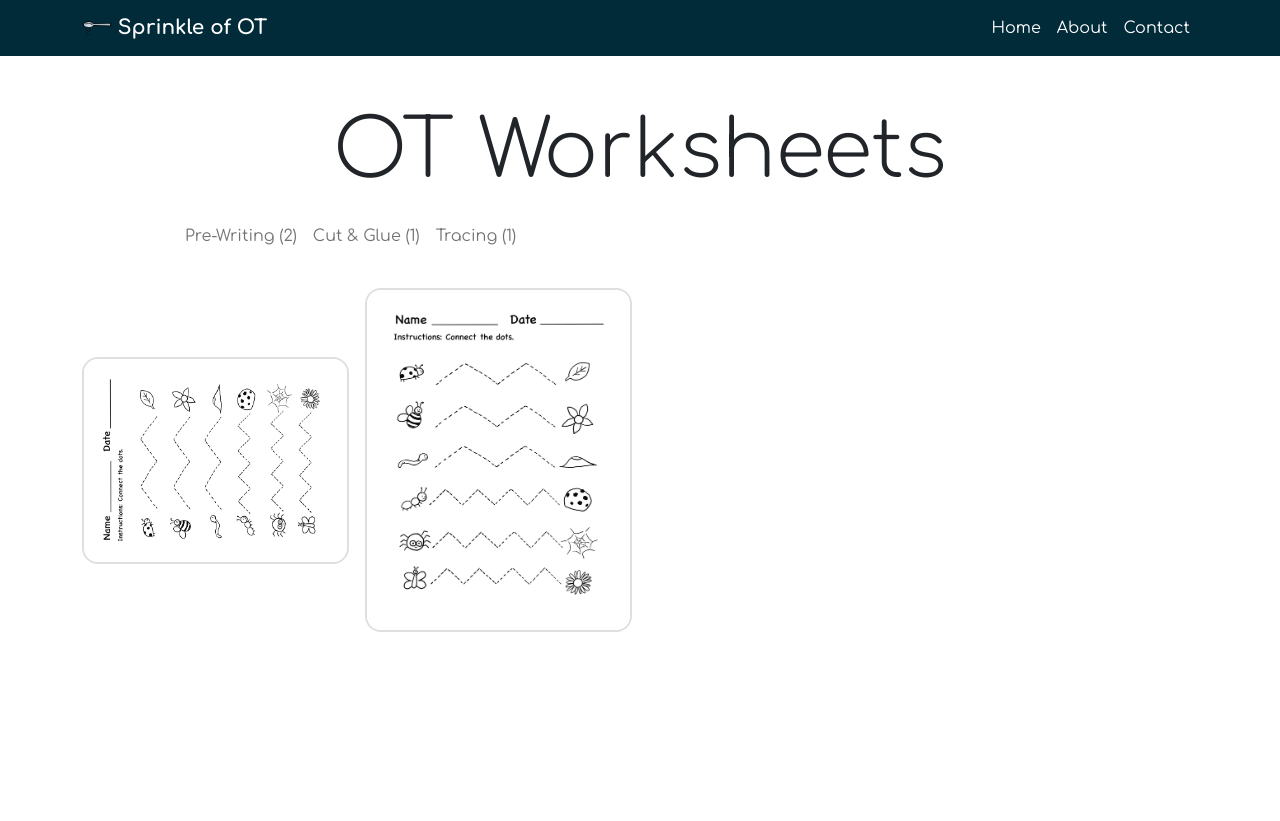
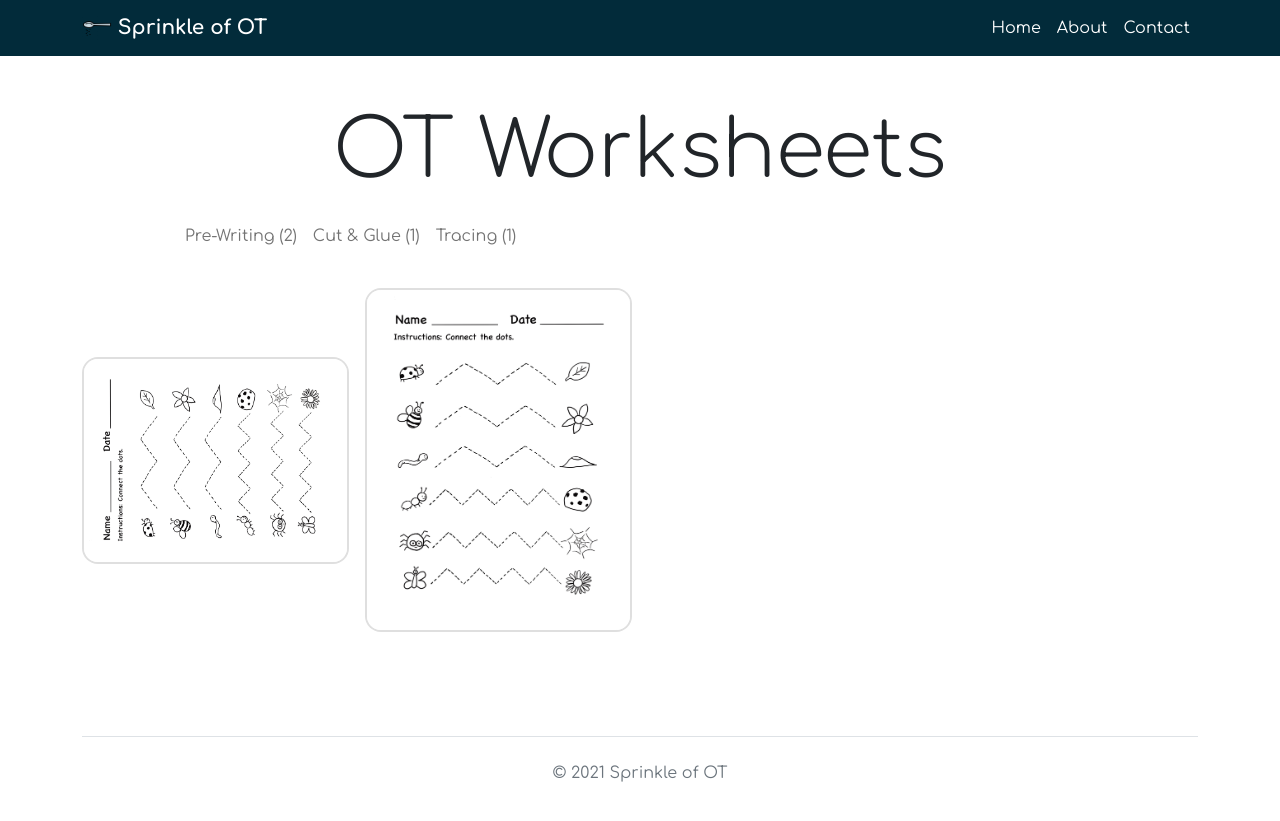
Before and after one commit to SprinkleOfOT/sprinkleofot.github.io, a Jekyll site: the page built from index.html, in a window 1280 px wide. Shown: the top 821 px of the page. Built offline with Jekyll 4.4.1, drawn with Linux system fonts in a browser that asks for light colours; the list of posts is cut into pages by our own code.

Commit message:
Add footer

```diff
--- a/_layouts/default.html
+++ b/_layouts/default.html
@@ -42,6 +42,14 @@
     <main role="main">
         {{ content }}
     </main>
+
+    <div class="container">
+      <footer class="py-2 mt-4">
+        <div class="border-bottom pb-4 mb-4"></div>
+        <p class="text-center text-muted">© 2021 Sprinkle of OT</p>
+      </footer>
+    </div>
+
     <script src="{{site.baseurl}}/assets/js/bootstrap.bundle.min.js" crossorigin="anonymous"></script>
 </body>
 
--- a/_pages/categories.html
+++ b/_pages/categories.html
@@ -4,7 +4,7 @@ layout: default
 permalink: "/categories.html"
 ---
 
-<section class="mt-5 mb-5">
+<section class="mt-5 mb-3">
   <div class="container mb-4">
     <div class="row justify-content-md-center">
       <div class="col-12 col-md-10">
--- a/index.html
+++ b/index.html
@@ -2,7 +2,7 @@
 layout: default
 ---
 
-<section class="mt-5 mb-5">
+<section class="mt-5 mb-3">
   <div class="container mb-4">
     <div class="row justify-content-md-center">
       <div class="col-12 col-md-10">
```
